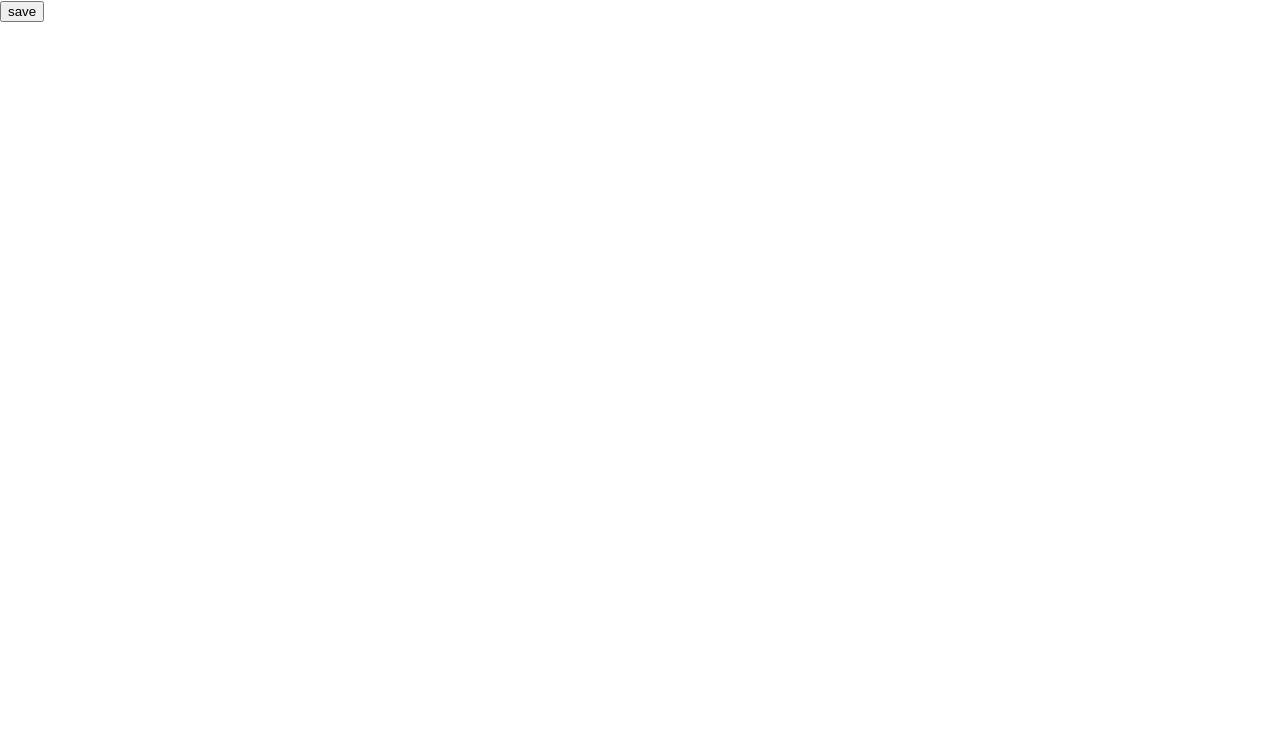
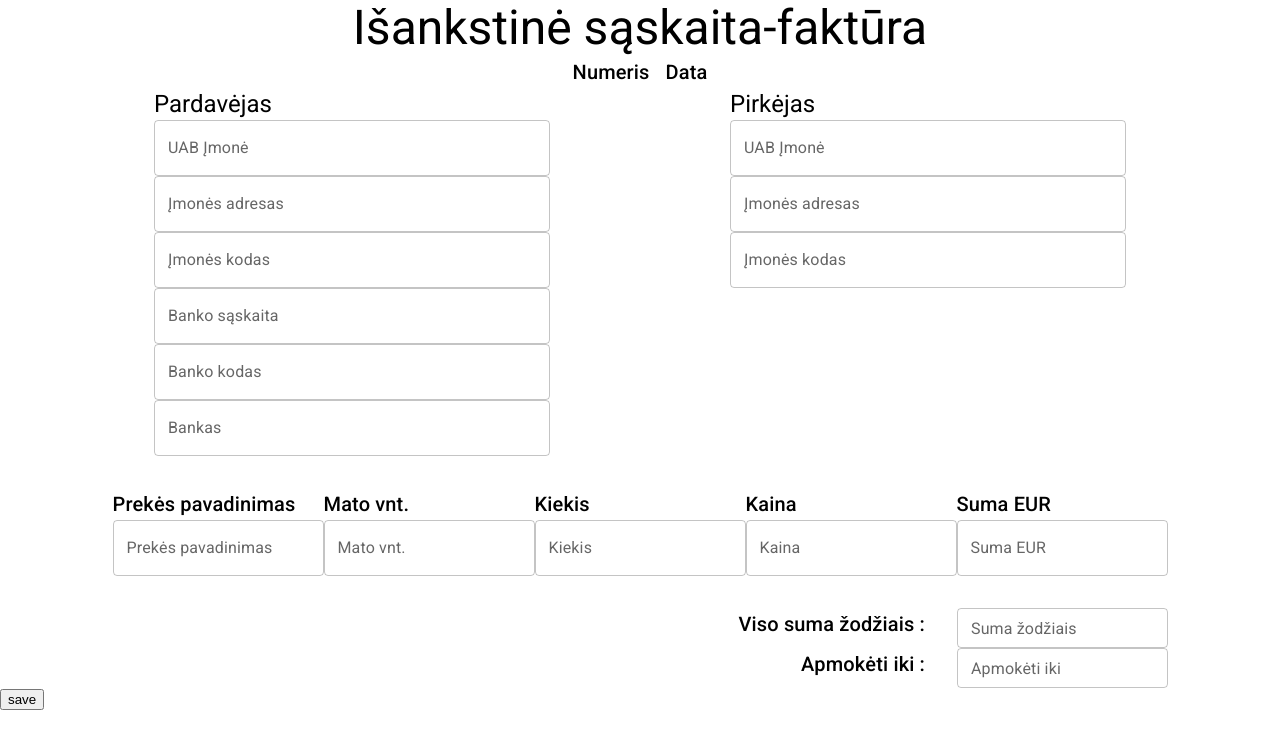
Before and after one commit to Mancefas/PDF-proforma, a React (Create React App) app: page / in a window 1280 px wide. Shown: the top 748 px of the page. Built offline with nearby package versions, Linux system fonts and the light colour scheme.

Commit message:
Proforma invoice component

```diff
--- a/src/App.tsx
+++ b/src/App.tsx
@@ -1,6 +1,7 @@
 import "./App.css";
 import ReactDOMServer from "react-dom/server";
 import jsPDF from "jspdf";
+import ProformaInvoice from "./Components/ProformaInvoice";
 const doc = new jsPDF();
 const Foo = <b>foo</b>;
 
@@ -14,9 +15,13 @@ function App() {
   };
 
   return (
-    <div>
-      <button onClick={save}>save</button>
-    </div>
+    <>
+      <ProformaInvoice />
+
+      <div>
+        <button onClick={save}>save</button>
+      </div>
+    </>
   );
 }
 
--- /dev/null
+++ b/src/Components/Buyer.tsx
@@ -0,0 +1,16 @@
+import { Typography, Box, TextField, Container } from "@mui/material";
+
+const Buyer = () => {
+  return (
+    <Container maxWidth="xs">
+      <Typography variant="h5">Pirkėjas</Typography>
+      <Box sx={{ display: "flex", flexDirection: "column" }}>
+        <TextField variant="outlined" label="UAB Įmonė"></TextField>
+        <TextField variant="outlined" label="Įmonės adresas"></TextField>
+        <TextField variant="outlined" label="Įmonės kodas"></TextField>
+      </Box>
+    </Container>
+  );
+};
+
+export default Buyer;
--- /dev/null
+++ b/src/Components/GoodsSold.tsx
@@ -0,0 +1,32 @@
+import { Container, Typography, Box, TextField } from "@mui/material";
+
+const GoodsSold = () => {
+  return (
+    <Container
+      sx={{ display: "flex", marginTop: "2rem", justifyContent: "center" }}
+    >
+      <Box>
+        <Typography variant="h6">Prekės pavadinimas</Typography>
+        <TextField variant="outlined" label="Prekės pavadinimas"></TextField>
+      </Box>
+      <Box>
+        <Typography variant="h6">Mato vnt.</Typography>
+        <TextField variant="outlined" label="Mato vnt."></TextField>
+      </Box>
+      <Box>
+        <Typography variant="h6">Kiekis</Typography>
+        <TextField variant="outlined" label="Kiekis"></TextField>
+      </Box>
+      <Box>
+        <Typography variant="h6">Kaina</Typography>
+        <TextField variant="outlined" label="Kaina"></TextField>
+      </Box>
+      <Box>
+        <Typography variant="h6">Suma EUR</Typography>
+        <TextField variant="outlined" label="Suma EUR"></TextField>
+      </Box>
+    </Container>
+  );
+};
+
+export default GoodsSold;
--- /dev/null
+++ b/src/Components/ProformaInvoice.tsx
@@ -0,0 +1,22 @@
+import { Container } from "@mui/material";
+import Buyer from "./Buyer";
+import GoodsSold from "./GoodsSold";
+import ProformaSign from "./ProformaSign";
+import Seller from "./Seller";
+import Totals from "./Totals";
+
+const ProformaInvoice = () => {
+  return (
+    <>
+      <ProformaSign />
+      <Container sx={{ display: "flex", flexDirection: "row" }}>
+        <Seller />
+        <Buyer />
+      </Container>
+      <GoodsSold />
+      <Totals />
+    </>
+  );
+};
+
+export default ProformaInvoice;
--- /dev/null
+++ b/src/Components/ProformaSign.tsx
@@ -0,0 +1,21 @@
+import { Typography, Box } from "@mui/material";
+
+const ProformaSign = () => {
+  return (
+    <>
+      <Typography variant="h3" align="center">
+        Išankstinė sąskaita-faktūra
+      </Typography>
+      <Box sx={{ display: "flex", justifyContent: "center", gap: "1rem" }}>
+        <Typography variant="h6" align="center">
+          Numeris
+        </Typography>
+        <Typography variant="h6" align="center">
+          Data
+        </Typography>
+      </Box>
+    </>
+  );
+};
+
+export default ProformaSign;
--- /dev/null
+++ b/src/Components/Seller.tsx
@@ -0,0 +1,19 @@
+import { Typography, Box, TextField, Container } from "@mui/material";
+
+const Seller = () => {
+  return (
+    <Container maxWidth="xs">
+      <Typography variant="h5">Pardavėjas</Typography>
+      <Box sx={{ display: "flex", flexDirection: "column" }}>
+        <TextField variant="outlined" label="UAB Įmonė"></TextField>
+        <TextField variant="outlined" label="Įmonės adresas"></TextField>
+        <TextField variant="outlined" label="Įmonės kodas"></TextField>
+        <TextField variant="outlined" label="Banko sąskaita"></TextField>
+        <TextField variant="outlined" label="Banko kodas"></TextField>
+        <TextField variant="outlined" label="Bankas"></TextField>
+      </Box>
+    </Container>
+  );
+};
+
+export default Seller;
--- /dev/null
+++ b/src/Components/Totals.tsx
@@ -0,0 +1,40 @@
+import { Typography, Container, TextField, Box } from "@mui/material";
+
+const Totals = () => {
+  return (
+    <Container
+      maxWidth="lg"
+      sx={{
+        marginTop: "2rem",
+        display: "flex",
+        flexDirection: "column",
+        alignItems: "flex-end",
+      }}
+    >
+      <Box style={{ display: "flex", paddingRight: "3rem" }}>
+        <Typography variant="h6" align="center">
+          Viso suma žodžiais :
+        </Typography>
+        <TextField
+          variant="outlined"
+          size="small"
+          label="Suma žodžiais"
+          sx={{ marginLeft: "2rem" }}
+        ></TextField>
+      </Box>
+      <Box style={{ display: "flex", paddingRight: "3rem" }}>
+        <Typography variant="h6" align="center">
+          Apmokėti iki :
+        </Typography>
+        <TextField
+          variant="outlined"
+          size="small"
+          label="Apmokėti iki"
+          sx={{ marginLeft: "2rem" }}
+        ></TextField>
+      </Box>
+    </Container>
+  );
+};
+
+export default Totals;
```
